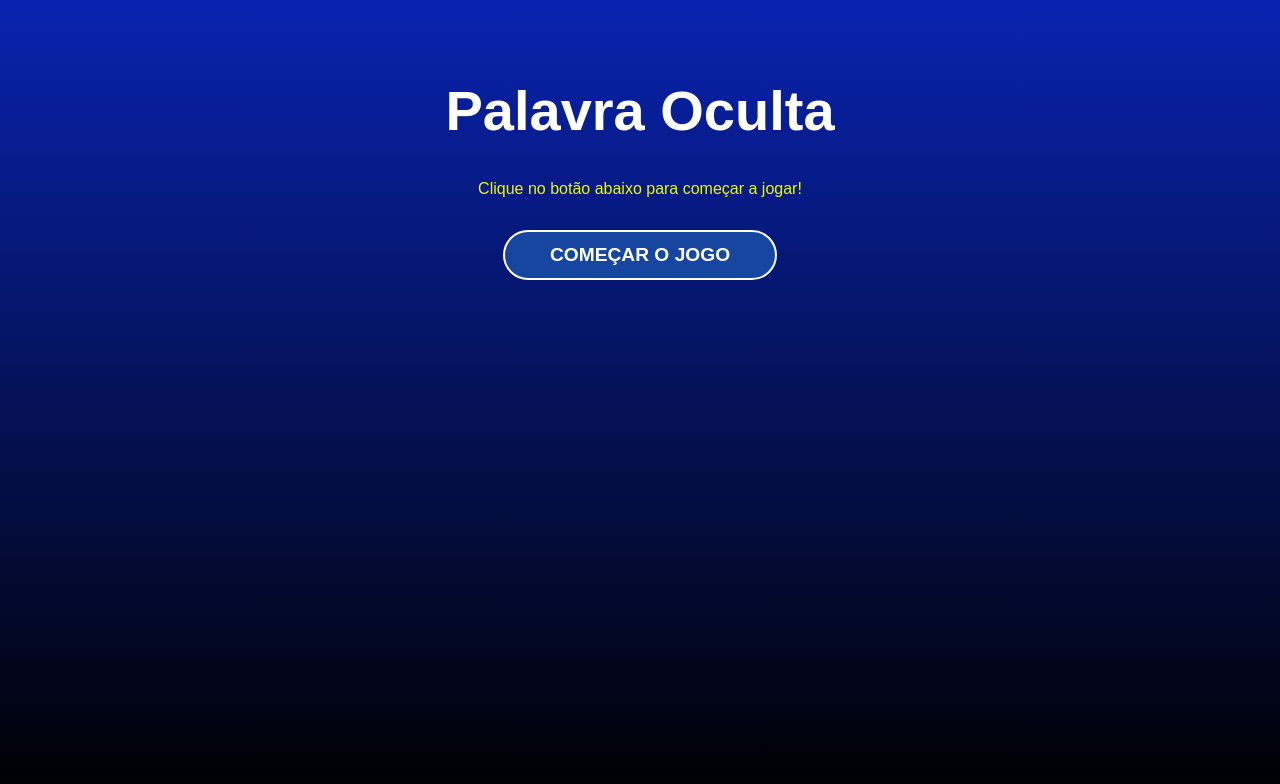
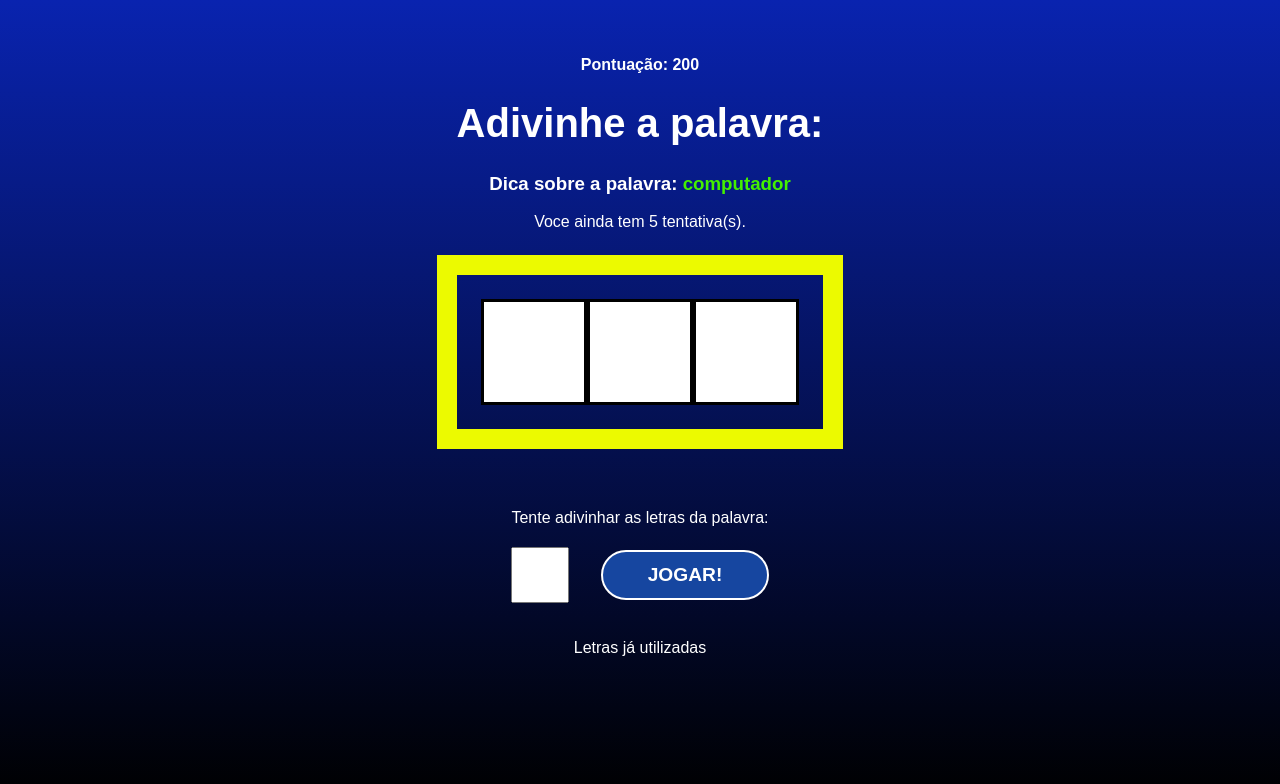
Before and after one commit to mateusspr/palavra-secreta, a React (Vite) app: page / in a window 1280 px wide. Shown: the top 784 px of the page. Built offline with nearby package versions, Linux system fonts and the light colour scheme.

Commit message:
feat: logica do game atualizada

```diff
--- a/src/App.jsx
+++ b/src/App.jsx
@@ -1,5 +1,6 @@
 import './App.css'
-import StartScreen from './components/StartScreen'
+
+import StartScreen from './components/startScreen'
 import { useState, useCallback, useEffect } from 'react'
 import { wordsList } from './data/words'
 import Game from './components/Game'
@@ -20,22 +21,27 @@ function App() {
   const [pickedWord, setPickedWord] = useState('')
   const [pickedCategory, setPickedCategory] = useState('')
   const [letters, setLetters] = useState([])
+  const [guessedLetters, setGuessedLetters] = useState([])
+  const [wrongLetters, setWrongLetters] = useState([])
+  const [guesses, setGuesses] = useState(5)
+  const [score, setScore] = useState(0)
 
-  const pickedWordAndCategory = () => {
+
+
+  const pickedWordAndCategory = useCallback(() => {
     const categories = Object.keys(words)
     const category = categories[Math.floor(Math.random() * Object.keys(categories).length)]
 
-
     const word = words[category][Math.floor(Math.random() * words[category].length)]
 
-    console.log(word);
-
-    return {word, category}
-  }
+    return { word, category }
+  }, [words])
 
 
-  const startGame = () => {
-    const {word, category} = pickedWordAndCategory()
+  const startGame = useCallback(() => {
+    clearLettersStates()
+
+    const { word, category } = pickedWordAndCategory()
 
     let wordLetters = word.split("")
 
@@ -43,17 +49,71 @@ function App() {
 
     setPickedWord(word)
     setPickedCategory(category)
-    setLetters(letters)
+    setLetters(wordLetters)
 
 
     setGameStage(stages[1].name)
+  }, [pickedWordAndCategory])
+
+  const verifyLetter = (letter) => {
+
+    const normalizedLetter = letter.toLowerCase()
+
+    if (guessedLetters.includes(normalizedLetter) || wrongLetters.includes(normalizedLetter)) {
+      return
+    }
+
+    if (letters.includes(normalizedLetter)) {
+      setGuessedLetters((actualGuessedLetters) => [
+        ...actualGuessedLetters,
+        normalizedLetter
+      ])
+    } else {
+      setWrongLetters((actualWrongLetters) => [
+        ...actualWrongLetters,
+        normalizedLetter
+      ])
+
+      setGuesses((actualGuesses) => actualGuesses - 1)
+
+    }
   }
 
-  const verifyLetter = () => {
-    setGameStage(stages[2].name)
+  const clearLettersStates = () => {
+    setGuessedLetters([])
+    setWrongLetters([])
   }
 
+  useEffect(() => {
+    if (guesses <= 0) {
+      clearLettersStates()
+
+      setGameStage(stages[2].name)
+    }
+  }, [guesses])
+
+  useEffect(() =>{
+
+    const uniqueLetters = [... new Set(letters)]
+
+    if (guessedLetters.length === uniqueLetters.length) {
+      setScore((acttualScore) => acttualScore +=100)
+
+      startGame()
+    }
+
+
+    console.log(uniqueLetters);
+
+  }, [guessedLetters, letters, startGame])
+
+
+
   const retry = () => {
+
+    setScore(0)
+    setGuesses(5)
+
     setGameStage(stages[0].name)
   }
 
@@ -62,8 +122,19 @@ function App() {
     <>
       <main className='App'>
         {gameStage === 'start' && <StartScreen startGame={startGame} />}
-        {gameStage === 'game' && <Game verifyLetter={verifyLetter} />}
-        {gameStage === 'end' && <GameOver retry={retry} />}
+        {gameStage === 'game' && (
+          <Game
+            verifyLetter={verifyLetter}
+            pickedWord={pickedWord}
+            pickedCategory={pickedCategory}
+            letters={letters}
+            guessedLetters={guessedLetters}
+            wrongLetters={wrongLetters}
+            guesses={guesses}
+            score={score}
+          />
+        )}
+        {gameStage === 'end' && <GameOver retry={retry} score={score} />}
       </main>
     </>
   )
--- a/src/components/Game.jsx
+++ b/src/components/Game.jsx
@@ -1,10 +1,74 @@
+import { useState, useRef } from 'react'
 import './Game.css'
 
-const Game = ({ verifyLetter }) => {
+const Game = ({
+    verifyLetter,
+    pickedWord,
+    pickedCategory,
+    letters,
+    guessedLetters,
+    wrongLetters,
+    guesses,
+    score
+}) => {
+
+    const [letter, setLetter] = useState('')
+    const letterInputRef = useRef(null)
+
+    const handleSubmit = (e) => {
+        e.preventDefault()
+
+        verifyLetter(letter)
+
+        setLetter('')
+
+        letterInputRef.current.focus()
+    }
+
     return (
-        <div>
-            <h1>Game</h1>
-            <button onClick={verifyLetter}>Finalizar jogo</button>
+
+
+        <div className="game">
+            <p className="points">
+                <span>Pontuação: {score}</span>
+            </p>
+            <h1>Adivinhe a palavra:</h1>
+            <h3 className="tip">
+                Dica sobre a palavra: <span>{pickedCategory}</span>
+            </h3>
+            <p>Voce ainda tem {guesses} tentativa(s).</p>
+            <div className="wordContainer">
+                {letters.map((letter, i) =>
+                    guessedLetters.includes(letter) ? (
+                        <span key={i} className='letter'>
+                            {letter}
+                        </span>
+                    ) : (
+                        <span key={i} className='blankSquare'></span>
+                    )
+                )}
+            </div>
+            <div className="letterContainer">
+                <p>Tente adivinhar as letras da palavra:</p>
+                <form onSubmit={handleSubmit}>
+                    <input
+                    type="text"
+                    name="letter"
+                    maxLength='1'
+                    required
+                    onChange={(e) => setLetter(e.target.value)}
+                    value={letter}
+                    ref={letterInputRef}
+                    />
+                    <button>Jogar!</button>
+                </form>
+            </div>
+            <div className="wrongLetterContainer">
+                <p>Letras já utilizadas</p>
+                {wrongLetters.map((letter, i) => (
+                    <span key={i}> {letter}, </span>
+                ))}
+            </div>
         </div>
     )
 }
--- a/src/components/GameOver.jsx
+++ b/src/components/GameOver.jsx
@@ -1,9 +1,12 @@
 import './GameOver.css'
 
-const GameOver = ({ retry }) => {
+const GameOver = ({ retry, score }) => {
     return (
         <div>
-            <h1>GameOver</h1>
+            <h1>Fim de jogo</h1>
+            <h2>
+                Parabéns!! Sua pontuação foi: <span> {score}</span>
+            </h2>
             <button onClick={retry}>Reiniciar jogo</button>
         </div>
     )
```
